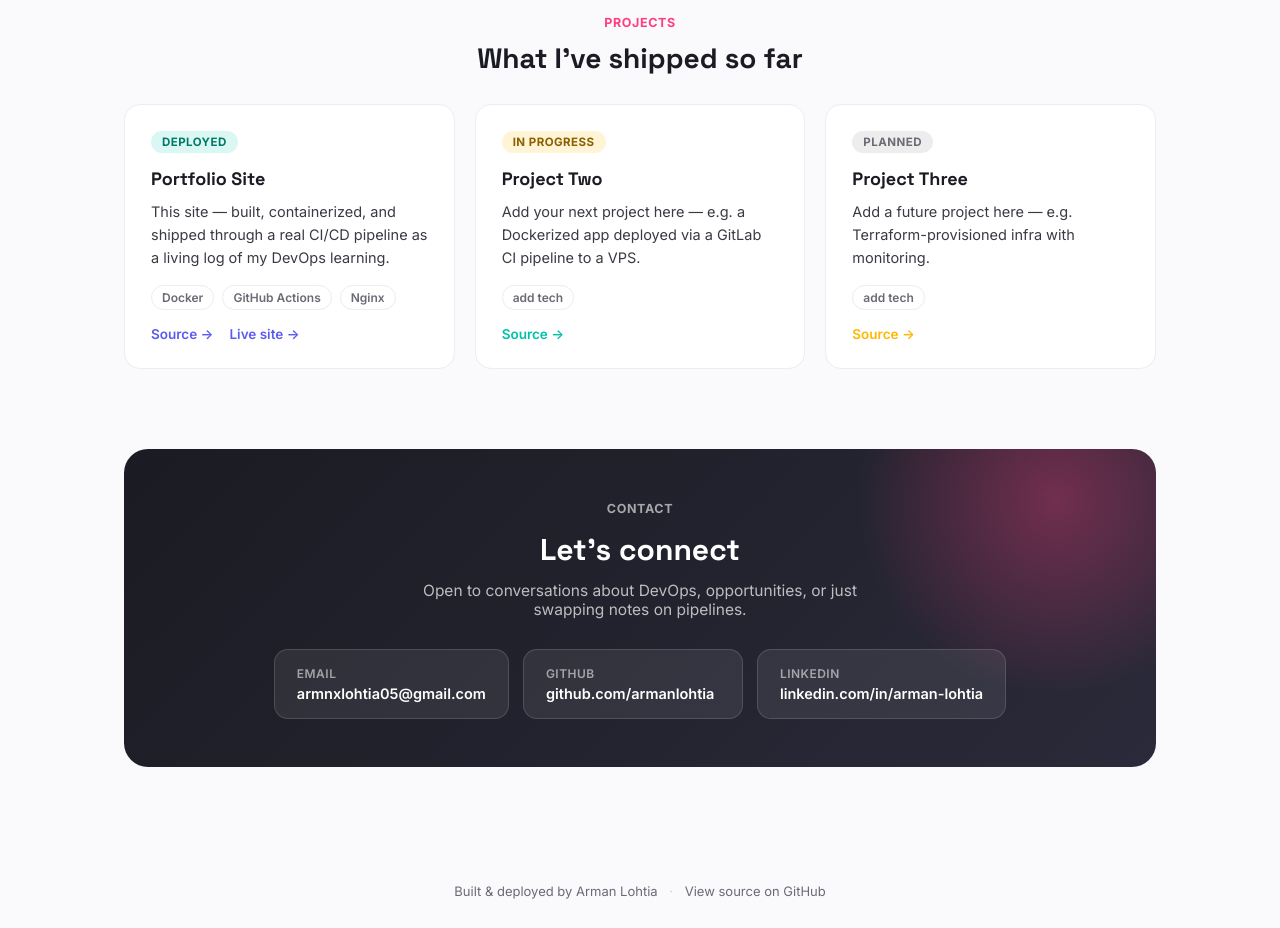
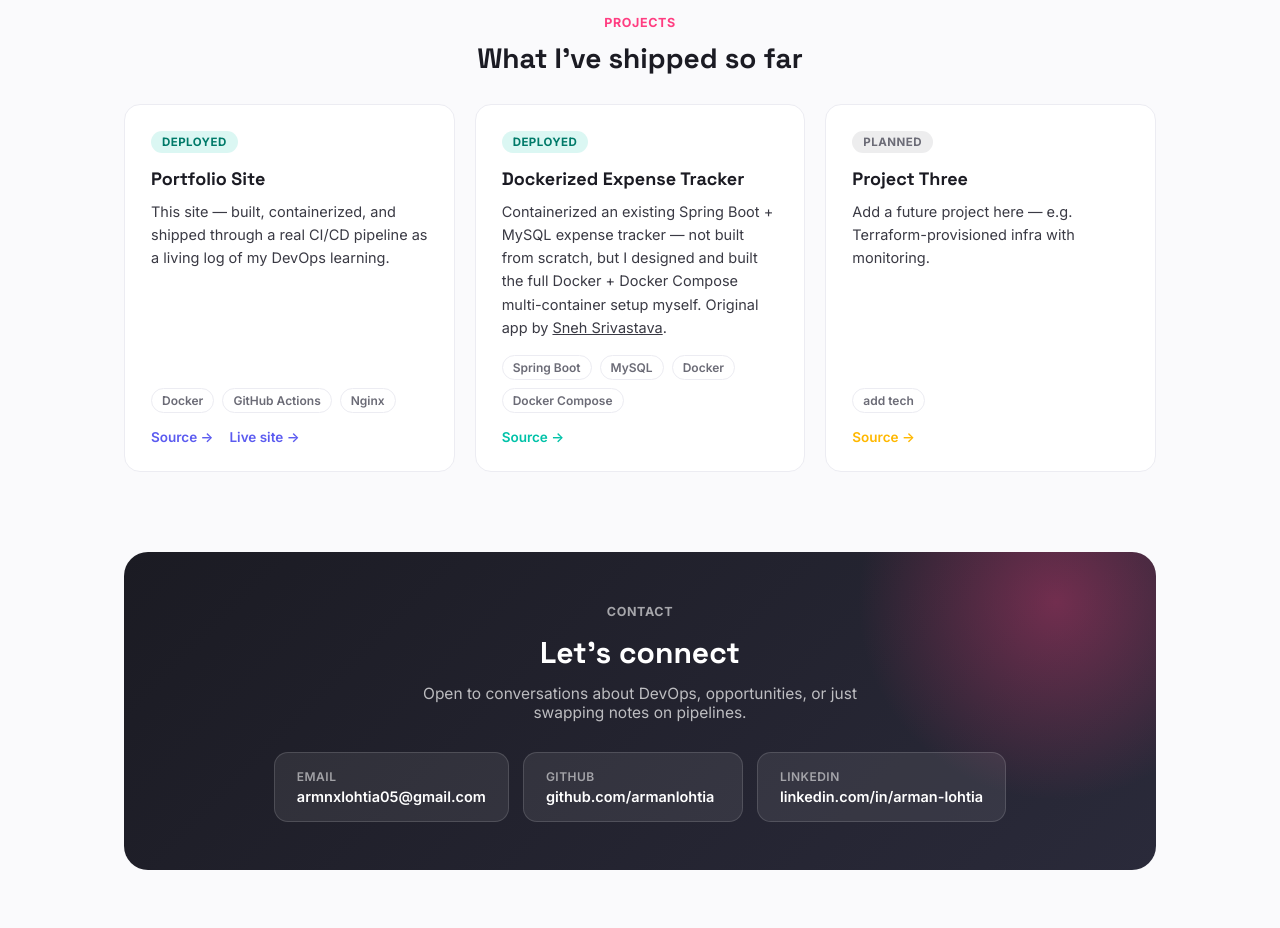
Before and after one commit to armanlohtia/Portfolio-webpage, a website: page index.html in a window 1280 px wide. Shown: the part 1140-2068 px from the top of the page. Drawn offline with Linux system fonts and the light colour scheme.

Commit message:
Add files via upload

```diff
--- a/index.html
+++ b/index.html
@@ -97,11 +97,15 @@
       </article>
 
       <article class="project-card" style="--card-accent:#00C2A8;">
-        <span class="project-card__status project-card__status--wip">In progress</span>
-        <h3>Project Two</h3>
-        <p><!-- PLACEHOLDER --> Add your next project here — e.g. a Dockerized app deployed via a GitLab CI pipeline to a VPS.</p>
+        <span class="project-card__status project-card__status--live">Deployed</span>
+        <h3>Dockerized Expense Tracker</h3>
+        <p>
+          Containerized an existing Spring Boot + MySQL expense tracker — not built from scratch, but I designed
+          and built the full Docker + Docker Compose multi-container setup myself. Original app by
+          <a href="https://github.com/sneh-create/Expenses-Tracker-WebApp" target="_blank" rel="noopener">Sneh Srivastava</a>.
+        </p>
         <div class="chip-row">
-          <span>add tech</span>
+          <span>Spring Boot</span><span>MySQL</span><span>Docker</span><span>Docker Compose</span>
         </div>
         <div class="project-card__links">
           <a href="#" target="_blank" rel="noopener">Source →</a>
@@ -155,9 +159,5 @@
 </footer>
 
 <script src="script.js"></script>
-<script>
-  window.va = window.va || function () { (window.vaq = window.vaq || []).push(arguments); };
-</script>
-<script defer src="/_vercel/insights/script.js"></script>
 </body>
 </html>
```
